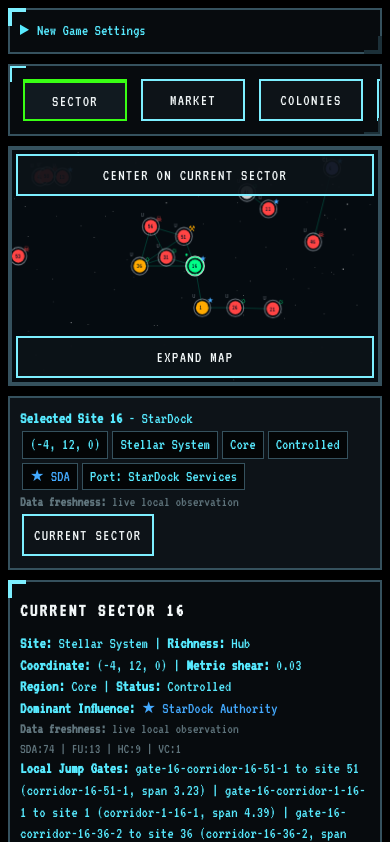
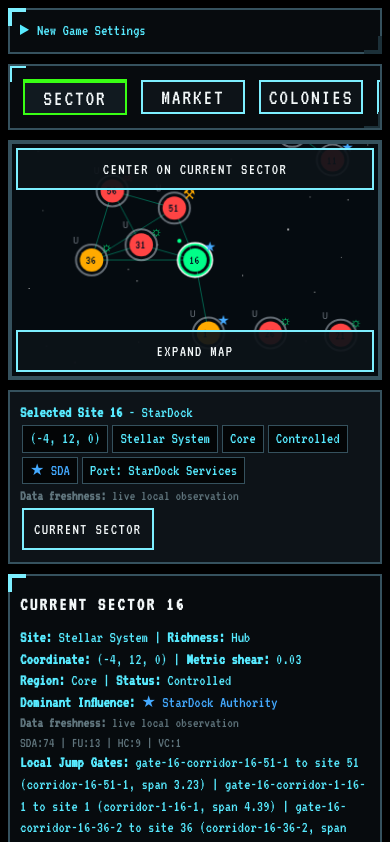
Before and after one commit to Earnest-Williams/Star-Trading, a website built with Vite: page index.html in a window 390 px wide. Both pictures are taken after a click on the button "CENTER ON CURRENT SECTOR". Shown: the top 842 px of the page. Built offline with nearby package versions, Linux system fonts and the light colour scheme.

Commit message:
Fix responsive map canvas scaling

```diff
--- a/js/ui/renderMap.js
+++ b/js/ui/renderMap.js
@@ -176,22 +176,17 @@ function prepareMapCanvas(canvas, ctx) {
         canvas.height = backingHeight;
     }
 
-    if (typeof ctx.setTransform !== "function") return;
-    ctx.setTransform(
-        (rect.width / MAP_LOGICAL_WIDTH) * dpr,
-        0,
-        0,
-        (rect.height / MAP_LOGICAL_HEIGHT) * dpr,
-        0,
-        0
-    );
+    if (typeof ctx.setTransform === "function") {
+        ctx.setTransform(dpr, 0, 0, dpr, 0, 0);
+    }
+    return rect;
 }
 
 function getPointerCanvasPosition(canvas, event) {
     const rect = getMapCanvasRect(canvas);
     return {
-        x: (event.clientX - (rect.left || 0)) * (MAP_LOGICAL_WIDTH / rect.width),
-        y: (event.clientY - (rect.top || 0)) * (MAP_LOGICAL_HEIGHT / rect.height),
+        x: event.clientX - (rect.left || 0),
+        y: event.clientY - (rect.top || 0),
         clientX: event.clientX,
         clientY: event.clientY
     };
@@ -391,14 +386,26 @@ export function resetMapViewport() {
     Renderer.invalidate("map");
 }
 
+function getVisibleMapCenter() {
+    const canvas = document.getElementById("map");
+    const rect = canvas ? getMapCanvasRect(canvas) : null;
+    return {
+        x: (rect?.width || MAP_LOGICAL_WIDTH) / 2,
+        y: (rect?.height || MAP_LOGICAL_HEIGHT) / 2
+    };
+}
+
 export function centerMapOnSector(sectorId = state.player?.currentSector) {
-    const canvas = document.getElementById("map");
     const nodes = getMapNodes();
     const node = nodes[sectorId];
-    if (!canvas || !node) return;
+    if (!node) return;
+
     const viewport = getViewport();
-    viewport.offsetX = MAP_LOGICAL_WIDTH / 2 - node.x * viewport.scale;
-    viewport.offsetY = MAP_LOGICAL_HEIGHT / 2 - node.y * viewport.scale;
+    const center = getVisibleMapCenter();
+
+    viewport.offsetX = center.x - node.x * viewport.scale;
+    viewport.offsetY = center.y - node.y * viewport.scale;
+
     Renderer.invalidate("map");
 }
 
@@ -408,10 +415,10 @@ export function drawMap() {
     const { universe, planets, ports, player, selectedSectorId, starField, hoveredSectorId } = state;
     const ctx = canvas.getContext("2d");
     const viewport = getViewport();
-    prepareMapCanvas(canvas, ctx);
-    ctx.clearRect(0, 0, MAP_LOGICAL_WIDTH, MAP_LOGICAL_HEIGHT);
+    const rect = prepareMapCanvas(canvas, ctx);
+    ctx.clearRect(0, 0, rect.width, rect.height);
     ctx.fillStyle = MAP_BACKGROUND;
-    ctx.fillRect(0, 0, MAP_LOGICAL_WIDTH, MAP_LOGICAL_HEIGHT);
+    ctx.fillRect(0, 0, rect.width, rect.height);
     const twinkleTime = mapAnimationTime || Date.now();
     starField.forEach(star => {
         const depth = Number.isInteger(star.depth) ? star.depth : 0;
--- a/style.css
+++ b/style.css
@@ -271,6 +271,13 @@ select:focus-visible {
 .topbar button,
 .tab-button {
     min-width: 118px;
+}
+
+.topbar button {
+    padding: 4px 5px;
+    min-height: 26px;
+    font-size: 22px;
+    line-height: 1;
 }
 
 .active-tab {
```
